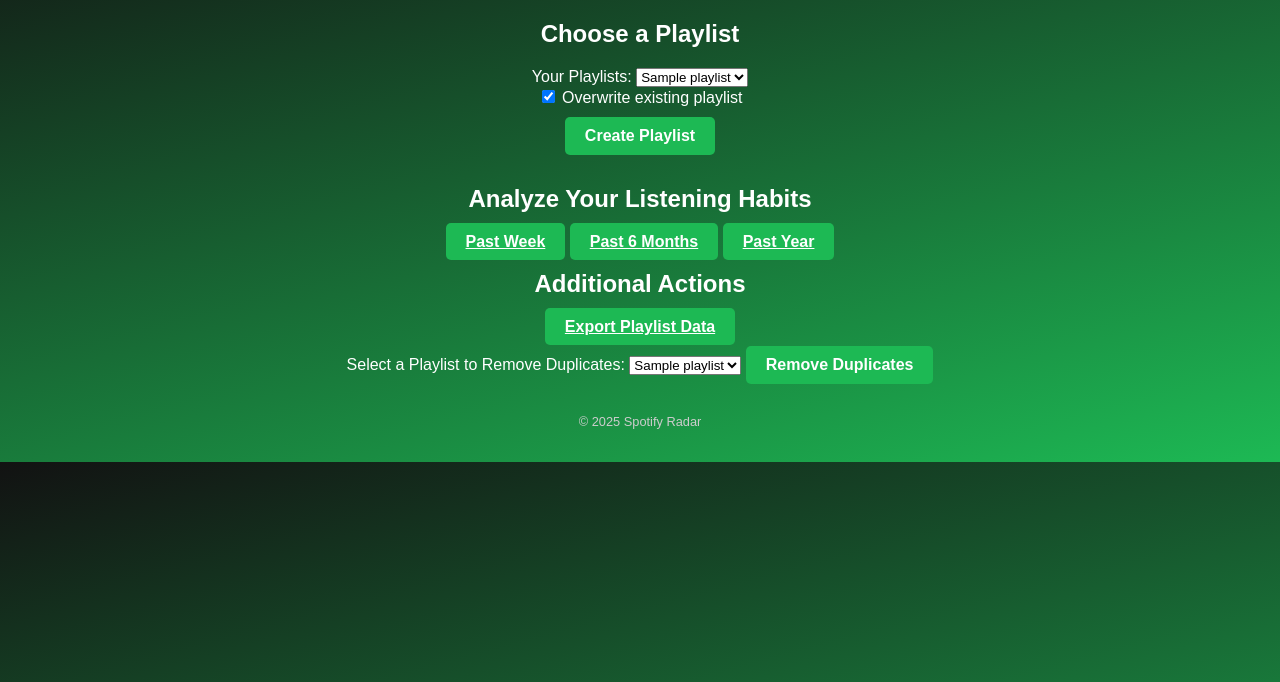
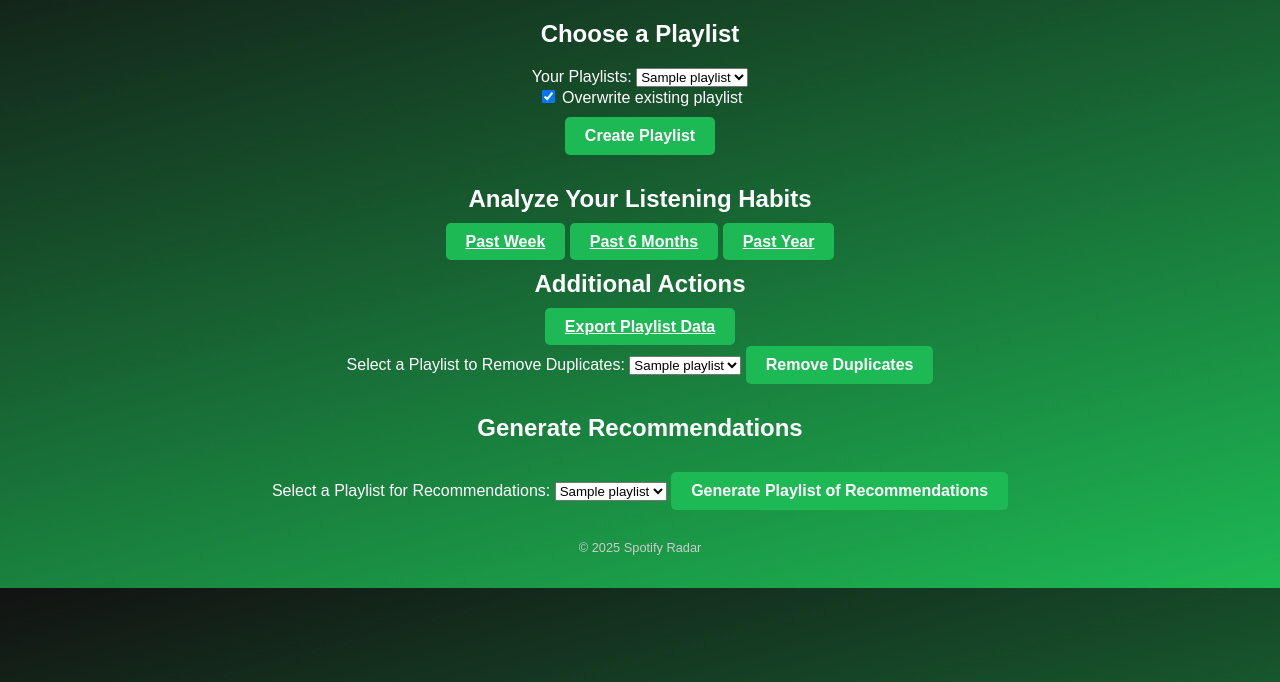
Before and after one commit to dweath411/Spotify, a Flask app: template templates/dashboard.html in a window 1280 px wide. Shown: the part 118-800 px from the top of the page. Run offline with Flask 2, Linux system fonts and the light colour scheme; the template is opened without the code that fills it: most values are stand-ins (such as "Sample title", 1, 10 or a date in 2020); parts of the project's set-up code (start-up, migrations or seed data) failed here and were passed over.

Commit message:
implementing recommended playlist generation

```diff
--- a/app.py
+++ b/app.py
@@ -1,7 +1,7 @@
 from flask import Flask, request, redirect, render_template, url_for, session, send_file, Response
 from spotipy import Spotify
 from spotipy.oauth2 import SpotifyOAuth
-from playlist import create_or_update_playlist, get_user_playlists, remove_duplicates, export_playlist_to_csv
+from playlist import create_or_update_playlist, get_user_playlists, remove_duplicates, export_playlist_to_csv, get_tracks_from_playlist
 from database import initialize_db, add_selected_songs, get_selected_songs
 import os
 from analysis import fetch_top_tracks, generate_analysis_plot
@@ -204,6 +204,57 @@ def remove_duplicates_route():
 
     return "Duplicate tracks removed from the playlist!"
 
+@app.route("/generate_recommendations", methods=["POST"])
+def generate_recommendations():
+    """
+    generate a playlist of recommendations based on a user-selected playlist.
+    """
+    token_info = session.get("token_info")  # fetch token from session
+    if not token_info:
+        return redirect("/")  # redirect to home if no session token
+
+    # refresh the token if expired
+    if sp_oauth.is_token_expired(token_info):
+        token_info = sp_oauth.refresh_access_token(token_info["refresh_token"])
+        session["token_info"] = token_info
+
+    try:
+        sp = Spotify(auth=token_info["access_token"])  # reinitialize spotify client
+        user_id = sp.me()["id"]  # fetch user's spotify id
+
+        # get the user-selected playlist id
+        playlist_id = request.form.get("playlist_id")
+        if not playlist_id:
+            return "No playlist selected for generating recommendations.", 400
+
+        # fetch tracks from the selected playlist
+        playlist_tracks = get_tracks_from_playlist(sp, playlist_id)
+        if not playlist_tracks:
+            return "The selected playlist has no tracks to generate recommendations.", 400
+
+        # get seed tracks for recommendations (limit Spotify's seed to 5 tracks)
+        seed_tracks = playlist_tracks[:5]
+
+        # fetch recommendations using Spotify's recommendation API
+        recommendations = sp.recommendations(seed_tracks=seed_tracks, limit=20)
+        recommended_uris = [track["uri"] for track in recommendations["tracks"]]
+
+        # create a new playlist with recommendations
+        playlist_name = "Your Recommendations"
+        playlist_description = "A playlist generated based on your selected playlist."
+        new_playlist = sp.user_playlist_create(
+            user=user_id, name=playlist_name, public=False, description=playlist_description
+        )
+        sp.playlist_add_items(new_playlist["id"], recommended_uris)  # add recommended songs to the playlist
+
+        return f"Playlist '{playlist_name}' created successfully!", 200
+
+    except Exception as e:
+        print(f"Error generating recommendations: {e}")  # log the error
+        return f"An error occurred: {e}", 500
+
+
+
 def refresh_token():
     """Refresh Spotify token if expired."""
     token_info = session.get("token_info", {})
--- a/templates/dashboard.html
+++ b/templates/dashboard.html
@@ -58,6 +58,20 @@
                     <button type="submit" class="spotify-button">Remove Duplicates</button>
                 </form>
             </section>
+
+            <!-- generate recommendations -->
+            <section class="recommendations">
+                <h2>Generate Recommendations</h2>
+                <form action="{{ url_for('generate_recommendations') }}" method="POST">
+                    <label for="playlist_id">Select a Playlist for Recommendations:</label>
+                    <select id="playlist_id" name="playlist_id" required>
+                        {% for playlist in playlists %}
+                            <option value="{{ playlist['id'] }}">{{ playlist['name'] }}</option>
+                        {% endfor %}
+                    </select>
+                    <button type="submit" class="spotify-button">Generate Playlist of Recommendations</button>
+                </form>
+            </section>
         </main>
         <footer>
             <p>&copy; 2025 Spotify Radar</p>
```
Also changed, not shown: playlist.py (+30 -0 lines).
